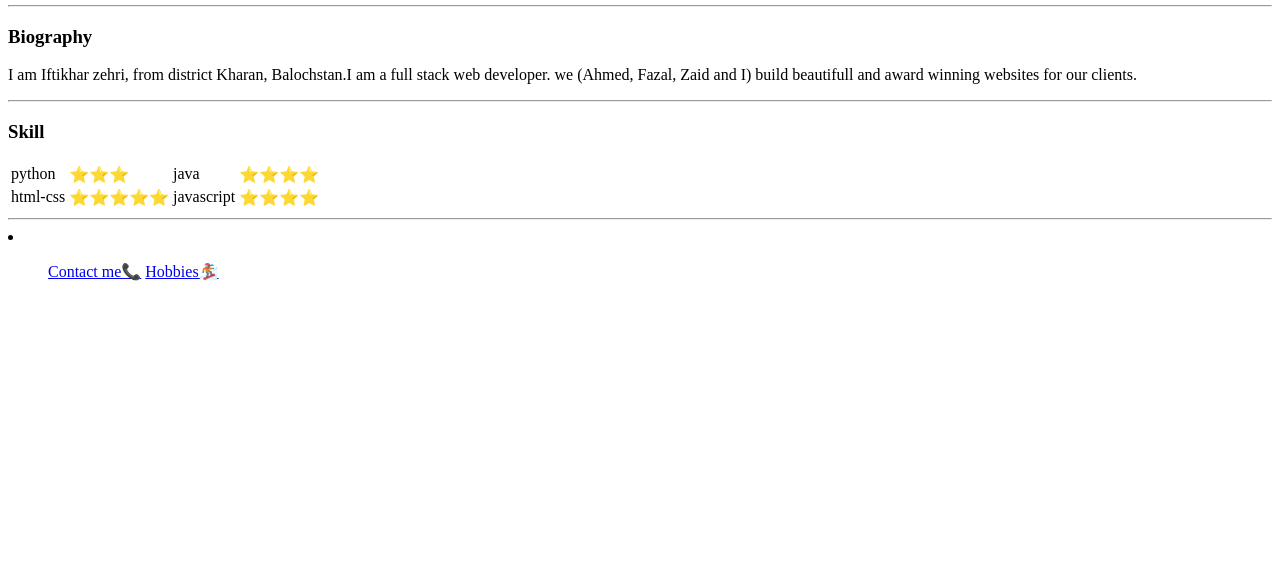
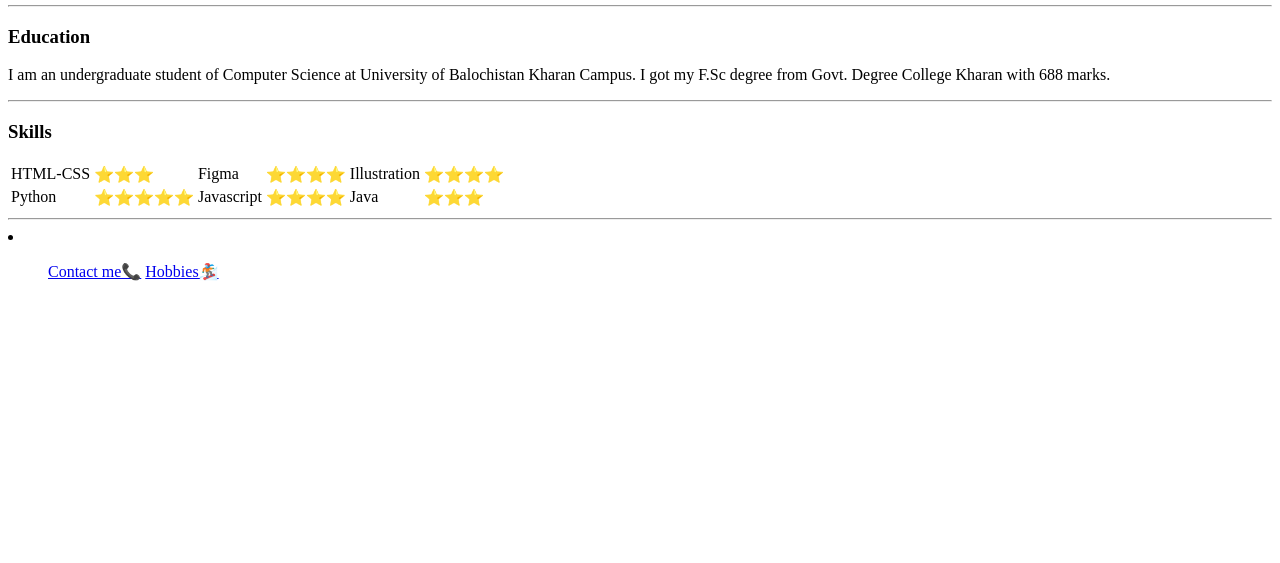
Before and after one commit to iftikharzehri/Personal-Website, a plain HTML site: page index.html in a window 1280 px wide. Shown: the part 237-800 px from the top of the page. Drawn offline with Linux system fonts and the light colour scheme.

Commit message:
new edits

```diff
--- a/index.html
+++ b/index.html
@@ -5,7 +5,7 @@
     <meta http-equiv="X-UA-Compatible" content="IE=edge" />
     <meta name="viewport" content="width=device-width, initial-scale=1.0" />
     <link rel="stylesheet" href="style.css" />
-    <title>IftikharZehri's Portfolio</title>
+    <title>Zehri's Portfolio</title>
   </head>
 
   <body>
@@ -13,31 +13,35 @@
       <tr>
         <td><img src="img.png" alt="" /></td>
         <td>
-          <h1>Iftikhar Zehri <br />web developer</h1>
+          <h1>Iftikhar Zehri <br />Fron-End Web Developer</h1>
         </td>
       </tr>
     </table>
     <hr />
-    <h3>Biography</h3>
+    <h3>Education</h3>
     <p>
-      I am Iftikhar zehri, from district Kharan, Balochstan.I am a full stack
-      web developer. we (Ahmed, Fazal, Zaid and I) build beautifull and award
-      winning websites for our clients.
+      I am an undergraduate student of Computer Science at University of
+      Balochistan Kharan Campus. I got my F.Sc degree from Govt. Degree College
+      Kharan with 688 marks.
     </p>
     <hr />
-    <h3>Skill</h3>
+    <h3>Skills</h3>
     <table>
       <tr>
-        <td>python</td>
+        <td>HTML-CSS</td>
         <td>⭐⭐⭐</td>
-        <td>java</td>
+        <td>Figma</td>
+        <td>⭐⭐⭐⭐</td>
+        <td>Illustration</td>
         <td>⭐⭐⭐⭐</td>
       </tr>
       <tr>
-        <td>html-css</td>
+        <td>Python</td>
         <td>⭐⭐⭐⭐⭐</td>
-        <td>javascript</td>
+        <td>Javascript</td>
         <td>⭐⭐⭐⭐</td>
+        <td>Java</td>
+        <td>⭐⭐⭐</td>
       </tr>
     </table>
     <hr />
```
Also changed, not shown: hello.txt (deleted), java.txt (deleted).
